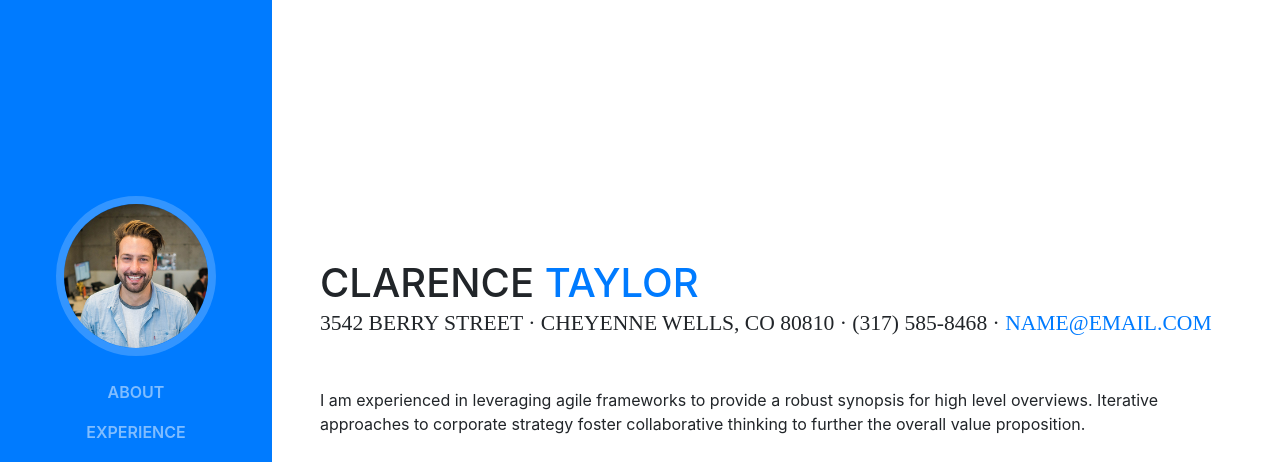
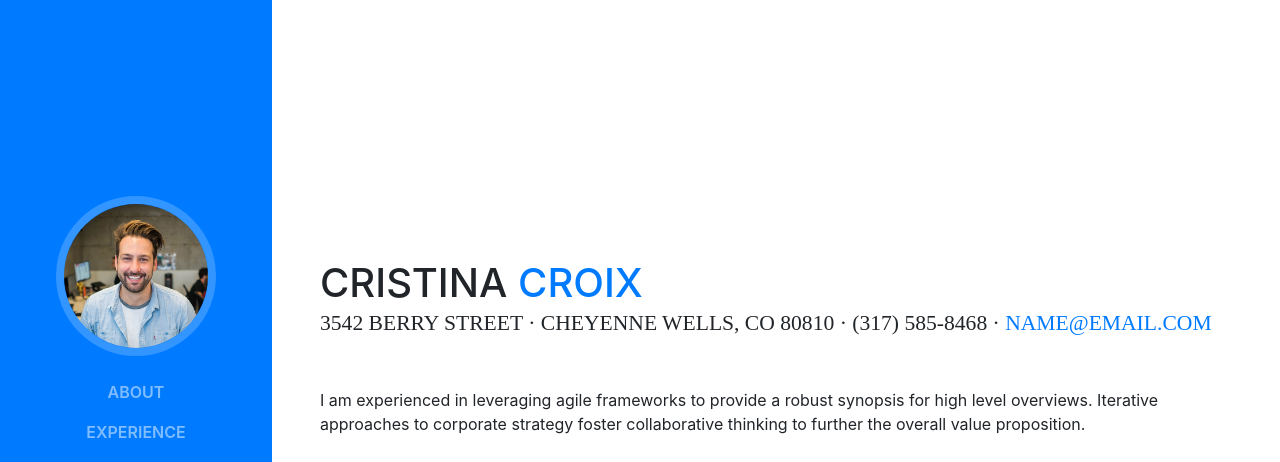
Before and after one commit to e-Lish/Test, a website with bundled scripts: page index.html in a window 1280 px wide. Shown: the top 462 px of the page. Built offline with nearby package versions, Linux system fonts and the light colour scheme; a web font is replaced by a local one.

Commit message:
Update index.html

```diff
--- a/index.html
+++ b/index.html
@@ -65,8 +65,8 @@
 
       <section class="resume-section p-3 p-lg-5 d-flex d-column" id="about">
         <div class="my-auto">
-          <h1 class="mb-0">Clarence
-            <span class="text-primary">Taylor</span>
+          <h1 class="mb-0">Cristina
+            <span class="text-primary">Croix</span>
           </h1>
           <div class="subheading mb-5">3542 Berry Street · Cheyenne Wells, CO 80810 · (317) 585-8468 ·
             <a href="mailto:name@email.com">name@email.com</a>
```
